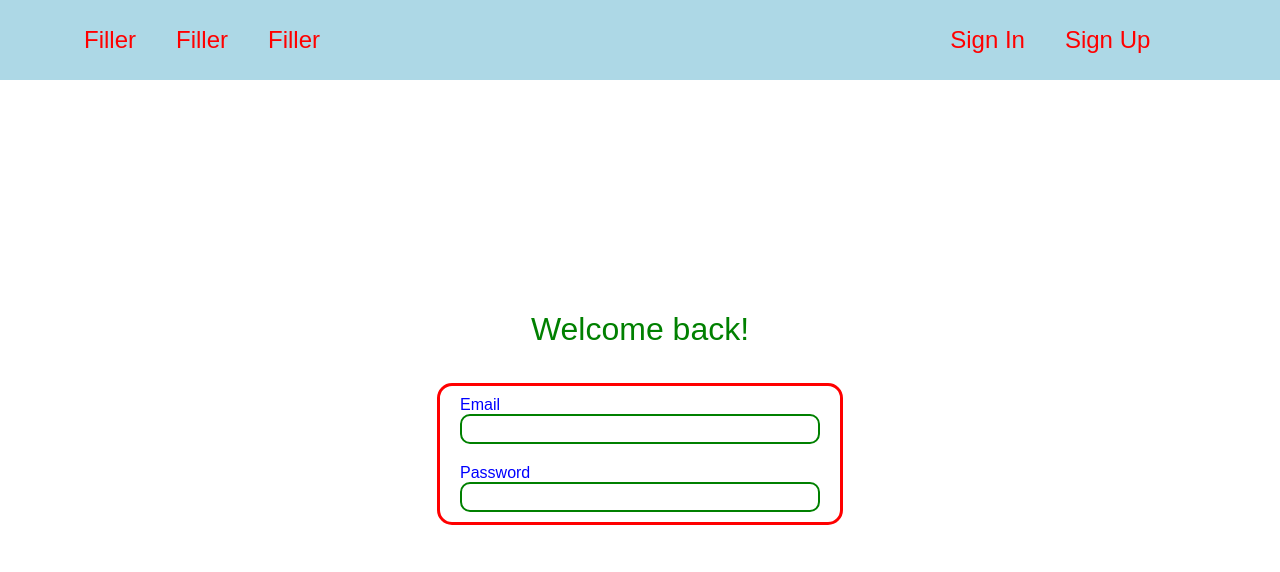
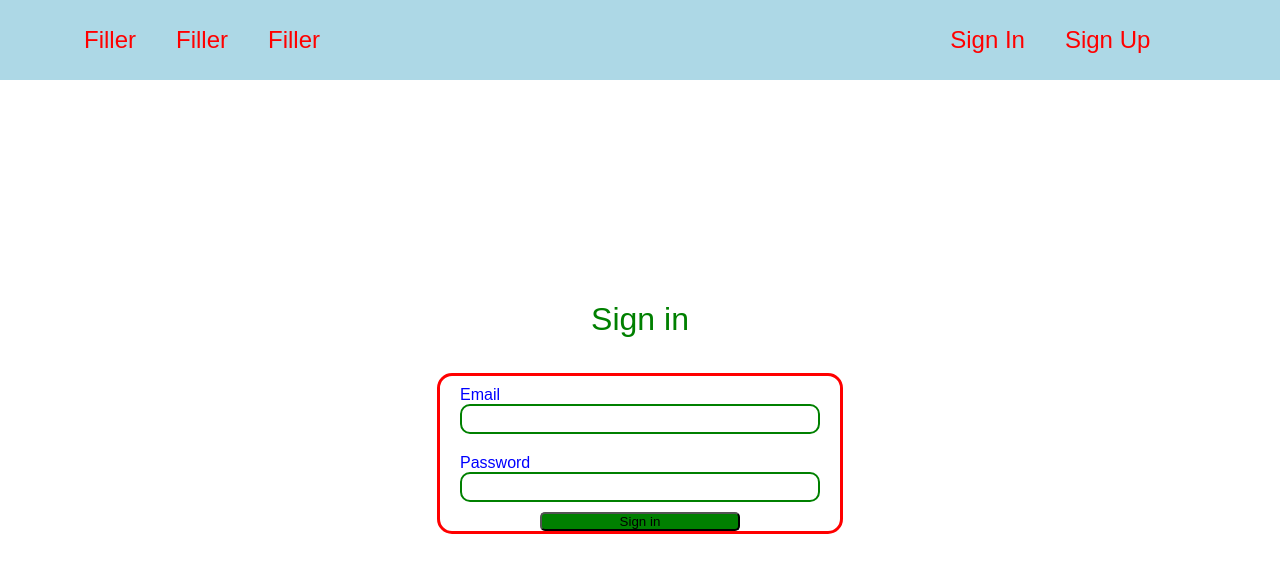
Before and after one commit to victorbosneag/perfplus-client, a React (Create React App) app: page /login in a window 1280 px wide. Shown: the top 572 px of the page. Built offline with nearby package versions, Linux system fonts and the light colour scheme.

Commit message:
form component refactor + login page refactor

```diff
--- a/src/components/accountBox/index.jsx
+++ b/src/components/accountBox/index.jsx
@@ -4,11 +4,16 @@ import {
   FormLabel,
   FormEntryContainer,
   FormInput,
+  LoginContainer,
+  LoginTitle,
+  SubmitButton,
 } from "./style";
 
 function AccountForm(props) {
   return (
-    <FormContainer>
+    <LoginContainer>
+      <LoginTitle>{props.title}</LoginTitle>
+      <FormContainer onSubmit={props.submitFunction} autoComplete={"off"}>
         {props.formData.map((data) => {
           return (
             <FormEntryContainer>
@@ -17,7 +22,9 @@ function AccountForm(props) {
             </FormEntryContainer>
           );
         })}
+        <SubmitButton type="input">{props.buttonText}</SubmitButton>
       </FormContainer>
+    </LoginContainer>
   );
 }
 
--- a/src/components/accountBox/style.js
+++ b/src/components/accountBox/style.js
@@ -1,5 +1,18 @@
 import styled from "styled-components";
 
+export const LoginContainer = styled.div`
+  display: flex;
+  justify-content: center;
+  align-items: center;
+  flex-direction: column;
+  width: 100%;
+  min-height: 80vh;
+`;
+export const LoginTitle = styled.div`
+  font-size: xx-large;
+  color: green;
+  margin: 35px;
+`;
 
 export const FormContainer = styled.form`
   width: 400px;
@@ -35,3 +48,9 @@ export const FormEntryContainer = styled.div`
   width: 90%;
   margin: 10px;
 `;
+
+export const  SubmitButton = styled.button`
+  width: 50%;
+  background-color:green;
+  border-radius:5px;
+`;
--- a/src/pages/Login.jsx
+++ b/src/pages/Login.jsx
@@ -1,25 +1,18 @@
 import React from "react";
 import AccountForm from "../components/accountBox";
-import { LoginContainer, LoginTitle } from "./LoginStyle";
+import formData from "./LoginForm.config"
+
+const handleSubmit = (event) => {
+  event.preventDefault();
+  console.log(event.target.elements);
+}
 
 function Login() {
-  const formData = [
-    {
-      label: "Email",
-      name: "email",
-      type: "text",
-    },
-    {
-      label: "Password",
-      name: "password",
-      type: "password",
-    },
-  ];
+
   return (
-    <LoginContainer>
-      <LoginTitle>Welcome back!</LoginTitle>
-      <AccountForm formData={formData} />
-    </LoginContainer>
+
+    <AccountForm formData={formData} title="Sign in" submitFunction={handleSubmit} buttonText="Sign in" />
+
   );
 }
 
--- /dev/null
+++ b/src/pages/LoginForm.config.js
@@ -0,0 +1,14 @@
+const formData = [
+  {
+    label: "Email",
+    name: "email",
+    type: "text",
+  },
+  {
+    label: "Password",
+    name: "password",
+    type: "password",
+  },
+];
+
+export default formData;
--- a/src/pages/LoginStyle.js
+++ /dev/null
@@ -1,16 +0,0 @@
-import styled from "styled-components";
-
-export const LoginContainer = styled.div`
-  display: flex;
-  justify-content: center;
-  align-items: center;
-  flex-direction: column;
-  width: 100%;
-  min-height: 80vh;
-`;
-
-export const LoginTitle = styled.div`
-  font-size: xx-large;
-  color: green;
-  margin: 35px;
-`;
```
Lines whose indentation alone changed are shown as unchanged.
